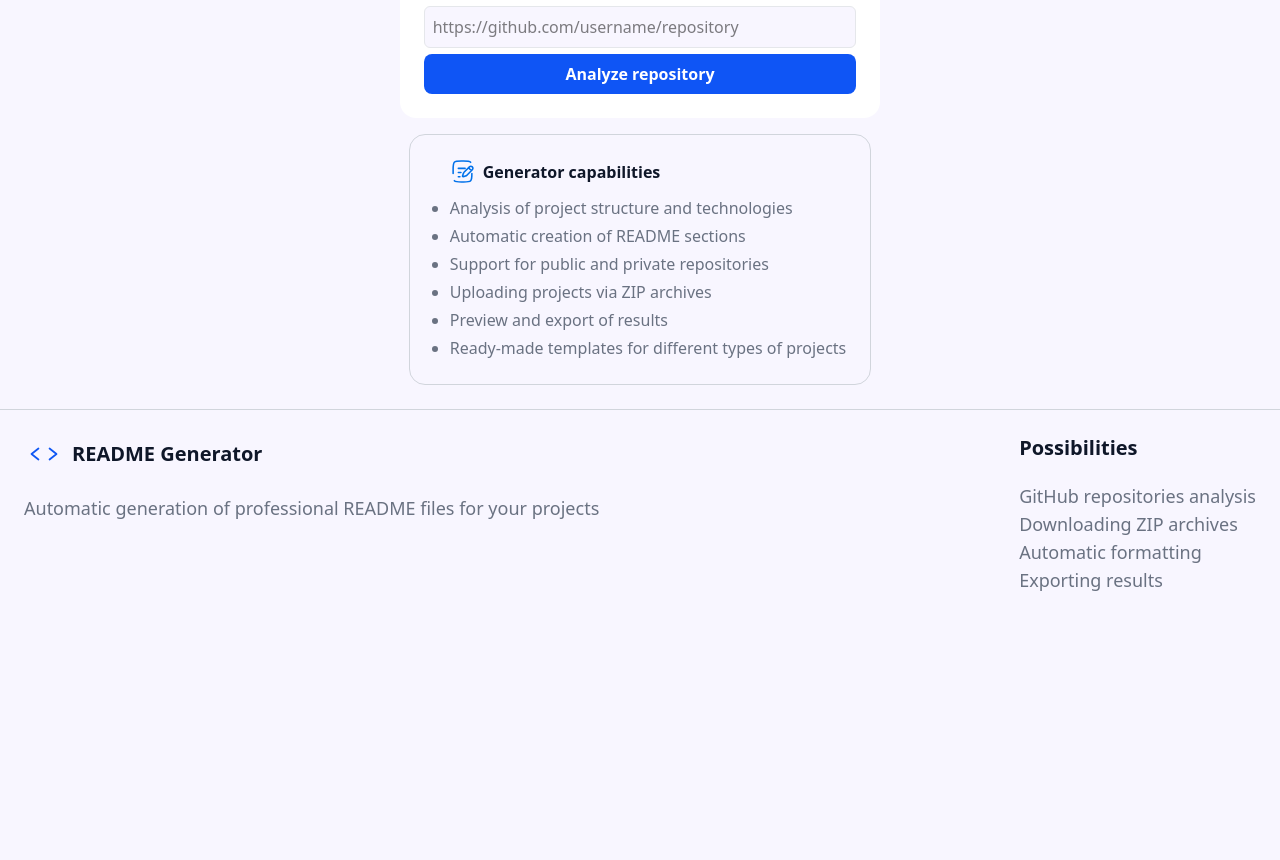
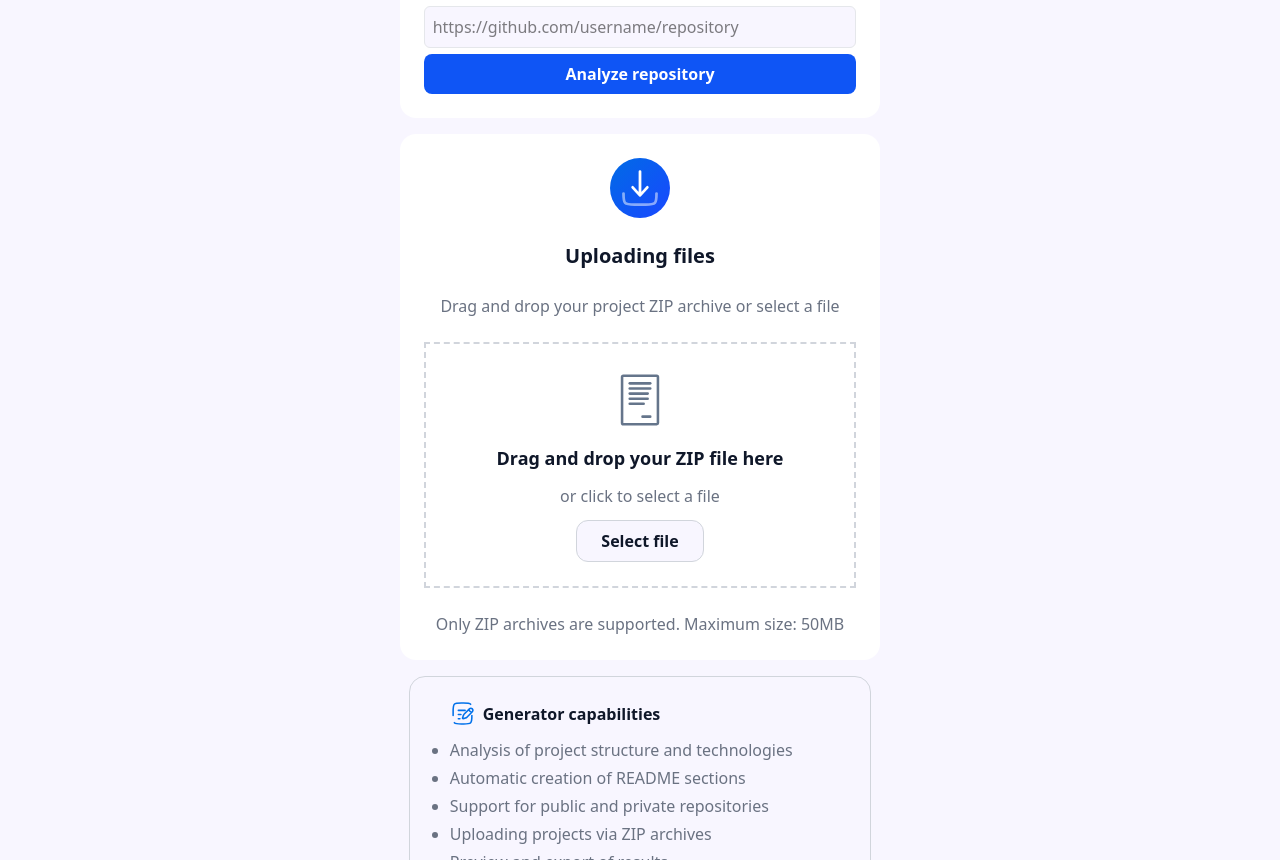
Before and after one commit to DmitriyPozniakov/Readme.md-Generator, a Nuxt app: page / in a window 1280 px wide. Shown: the part 705-1565 px from the top of the page. Before the commit the page ends 1323 px from the top, so only its background shows below. Built offline with nearby package versions, Linux system fonts and the light colour scheme.

Commit message:
added zip block

```diff
--- a/app/components/MainText.vue
+++ b/app/components/MainText.vue
@@ -15,7 +15,10 @@
       generate a professional README file with a full analysis of the project
       structure.
     </p>
-    <GithubContainer />
+    <div class="flex gap-4 flex-col">
+      <GithubContainer />
+      <ZipContainer />
+    </div>
     <PossibilityContainer />
   </div>
 </template>
--- /dev/null
+++ b/app/components/ZipContainer.vue
@@ -0,0 +1,71 @@
+<template>
+  <div class="flex flex-col gap-6 items-center bg-white rounded-2xl p-6">
+    <BaseContainer url="/images/icons/download.svg" :rounded="true" />
+    <h2 class="text-custom-black text-xl font-bold">Uploading files</h2>
+    <p class="text-gray-500 text-center">
+      Drag and drop your project ZIP archive or select a file
+    </p>
+
+    <div
+      class="border-2 w-full flex flex-col items-center gap-3 border-dashed border-gray-300 hover:border-blue-500 hover:bg-[#F0F5FC] transition-colors p-6"
+      @dragover.prevent="isDragging = true"
+      @dragleave.prevent="isDragging = false"
+      @drop.prevent="handleDrop"
+      :class="{ 'border-blue-500 bg-blue-50': isDragging }"
+    >
+      <img src="/images/icons/paper.svg" alt="Paper Icon" class="w-16 h-16" />
+
+      <h2 class="text-custom-black text-center text-lg font-bold">
+        Drag and drop your ZIP file here
+      </h2>
+      <p class="text-gray-500 text-center">or click to select a file</p>
+
+      <input
+        type="file"
+        class="hidden"
+        ref="fileInput"
+        @change="handleFileSelect"
+        accept=".zip"
+      />
+
+      <button
+        type="button"
+        class="bg-[#f8f6ff] font-semibold border border-gray-300 text-custom-black px-6 py-2 rounded-xl hover:bg-[#E6F1FF] hover:text-blue-500 cursor-pointer transition-colors duration-300"
+        @click="$refs.fileInput.click()"
+      >
+        Select file
+      </button>
+
+      <p v-if="selectedFile" class="text-gray-700 text-sm mt-2">
+        {{ selectedFile.name }}
+      </p>
+    </div>
+
+    <p class="text-gray-500 text-center">
+      Only ZIP archives are supported. Maximum size: 50MB
+    </p>
+  </div>
+</template>
+
+<script setup>
+import { ref } from "vue";
+
+const isDragging = ref(false);
+const selectedFile = ref(null);
+const fileInput = ref(null);
+
+const handleDrop = (event) => {
+  isDragging.value = false;
+  const files = event.dataTransfer.files;
+  if (files.length) {
+    selectedFile.value = files[0];
+  }
+};
+
+const handleFileSelect = (event) => {
+  const files = event.target.files;
+  if (files.length) {
+    selectedFile.value = files[0];
+  }
+};
+</script>
```
Also changed, not shown: public/images/icons/paper.svg (added).
